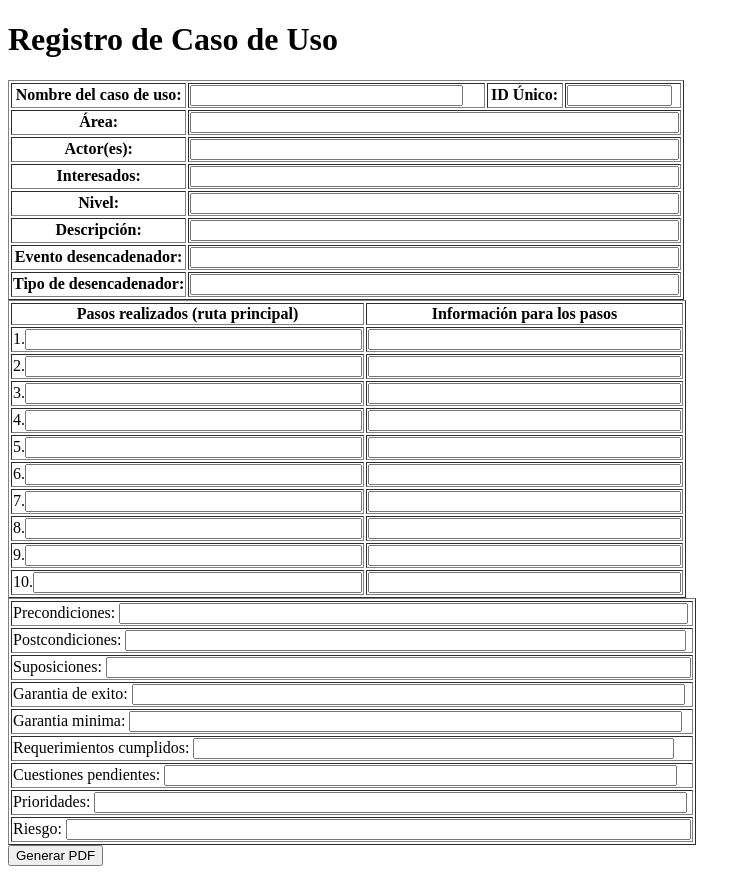
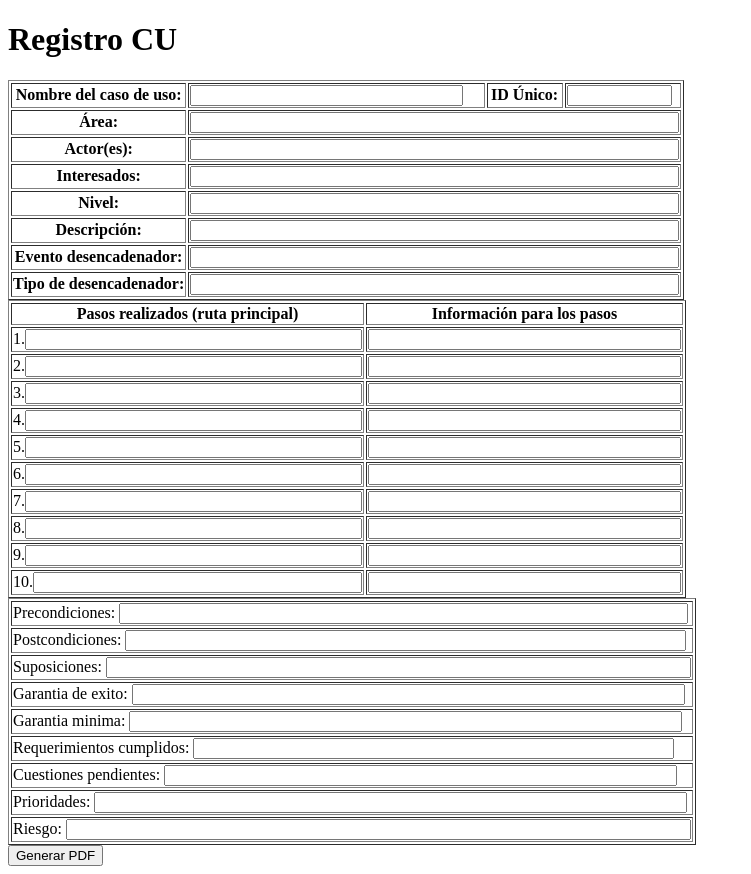
Before and after one commit to MFF47/formulario_cu, a plain HTML site: page index.html in a window 1280 px wide. Shown: the whole page, without its empty margins (0-751 px from the left). Drawn offline with nearby package versions, Linux system fonts and the light colour scheme.

Commit message:
Update index.html

```diff
--- a/index.html
+++ b/index.html
@@ -9,7 +9,7 @@
 <body>
     <div id="content">
         <table border="1">
-            <h1>Registro de Caso de Uso</h1>
+            <h1>Registro CU</h1>
             <tr>
                 <th>Nombre del caso de uso:</th>
                 <td><input type="text" id="caso_uso" size="31"></td>
```
